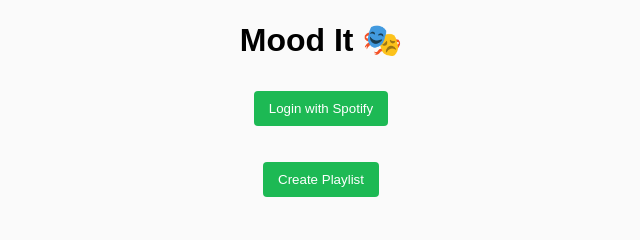
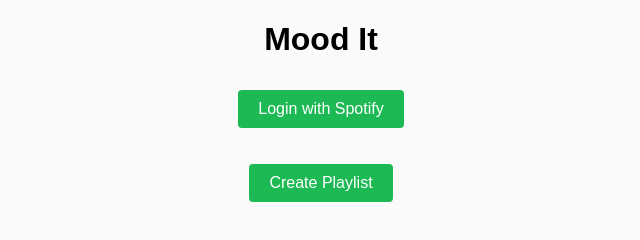
Before and after one commit to johangrunden/mood-it, a plain HTML site: page frontend/index.html in a window 1280 px wide. Shown: the whole page, without its empty margins (319-959 px from the left). Drawn offline with Linux system fonts and the light colour scheme.

Commit message:
Add login functionality

```diff
--- a/frontend/index.html
+++ b/frontend/index.html
@@ -5,7 +5,7 @@
     <link rel="stylesheet" href="styles.css">
 </head>
 <body>
-    <h1>Mood It 🎭</h1>
+    <h1>Mood It</h1>
     <div id="app">
         <button onclick="login()">Login with Spotify</button>
         <div id="mood-buttons"></div>
--- a/frontend/script.js
+++ b/frontend/script.js
@@ -1,7 +1,7 @@
-// script.js - Basic frontend logic
 function login() {
-    window.location.href = '/login';
+    window.location.href = 'http://127.0.0.1:8000/login';
 }
+
 function createPlaylist() {
-    alert("Playlist creation not implemented in this demo");
+    alert("Playlist creation not implemented in this demo.");
 }
--- a/frontend/styles.css
+++ b/frontend/styles.css
@@ -1,2 +1,20 @@
-body { font-family: sans-serif; text-align: center; background: #fafafa; }
-button { padding: 10px 15px; margin: 10px; background: #1db954; color: white; border: none; border-radius: 4px; }
+body {
+    font-family: Arial, sans-serif;
+    text-align: center;
+    background: #fafafa;
+    margin: 0;
+    padding: 0;
+}
+button {
+    padding: 10px 20px;
+    margin: 10px;
+    font-size: 16px;
+    border: none;
+    background-color: #1db954;
+    color: white;
+    border-radius: 4px;
+    cursor: pointer;
+}
+button:hover {
+    background-color: #17a74a;
+}
```
Also changed, not shown: 1 other file.
